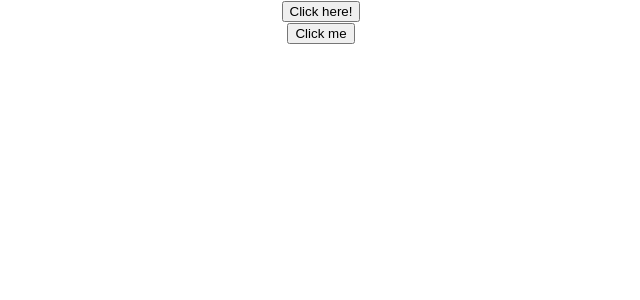
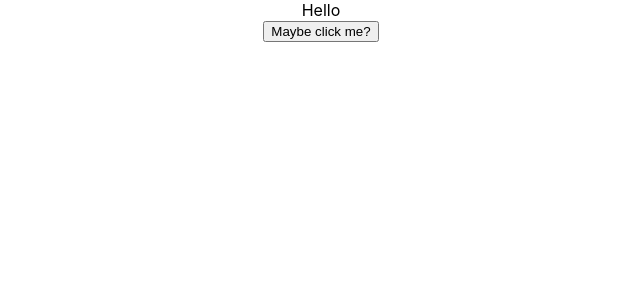
Before and after one commit to DevKaioD/react-projects, a React (Create React App) app in the folder hello/: page / in a window 1280 px wide. Shown: the top 300 px of the page, without its empty margins (319-959 px from the left). Built offline with nearby package versions, Linux system fonts and the light colour scheme.

Commit message:
bind implement

```diff
--- a/hello/src/App.js
+++ b/hello/src/App.js
@@ -7,14 +7,15 @@
 import Counter from './components/counter';
 import FunctionClick from './components/functionClick';
 import ClassClick from './components/classClick';
-
+import EventBind from './components/eventBind';
 class App extends Component {
   render() {
     return (
     <div className="App">
-      <FunctionClick />
+      <EventBind />
+      {/*<FunctionClick />
       <ClassClick />
-      {/*<Counter />
+      <Counter />
       <Message />
       <Hello />
       <Welcome name="Sammy" nickname="Sammyamy"/>
--- /dev/null
+++ b/hello/src/components/eventBind.js
@@ -0,0 +1,38 @@
+import React, { Component } from 'react'
+
+class EventBind extends Component {
+
+    constructor(props) {
+        super(props)
+
+        this.state = {
+            message: 'Hello'
+        }
+        //this.clickHandler = this.clickHandler.bind(this)
+    }
+
+    /*clickHandler() {
+        this.setState({
+            message: 'Good Bye'
+        })
+    }*/
+
+    clickHandler = () => {
+        this.setState({
+            message: 'good bye'
+        })
+    }
+
+    render() {
+        return (
+            <div>
+                <div>{this.state.message}</div>
+                {/*<button onClick={this.clickHandler.bind(this)}>Click me</button>
+                <button onClick={() => this.clickHandler()}>Click me</button>*/}
+                <button onClick={this.clickHandler}>Maybe click me?</button>
+            </div>
+        )
+    }
+}
+
+export default EventBind;
```
